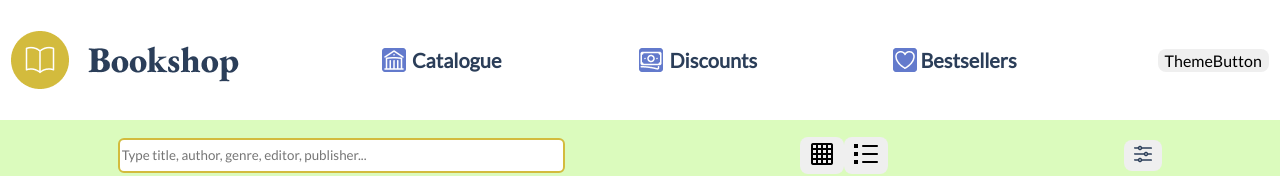
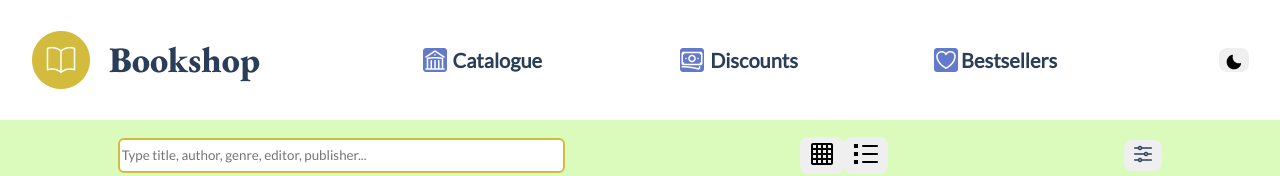
Before and after one commit to Alenriquez96/demo_vite_react_ts_keytree, a React (Vite) app: page / in a window 1280 px wide. Shown: the top 176 px of the page. Built offline with nearby package versions, Linux system fonts and the light colour scheme; no server answers.

Commit message:
add/themeIcons

```diff
--- a/package.json
+++ b/package.json
@@ -9,6 +9,7 @@
     "preview": "vite preview"
   },
   "dependencies": {
+    "@chakra-ui/icons": "^2.0.10",
     "react": "^18.2.0",
     "react-dom": "^18.2.0"
   },
--- a/src/components/Header/ThemeButton/ThemeButton.tsx
+++ b/src/components/Header/ThemeButton/ThemeButton.tsx
@@ -1,11 +1,12 @@
 import { useContext } from 'react';
 import { themeContext } from '../../../context/themeContext';
+import { MoonIcon,SunIcon } from '@chakra-ui/icons'
 
 const ThemeButton = () => {
     const {theme, toggleTheme } = useContext(themeContext);
 
   return (
-    <button onClick={toggleTheme}>ThemeButton</button>
+    <button onClick={toggleTheme}>{theme===""?<MoonIcon/>:<SunIcon/>}</button>
   )
 }
 
```
Also changed, not shown: 1 other file (tests, documents, lock files or other folders).
